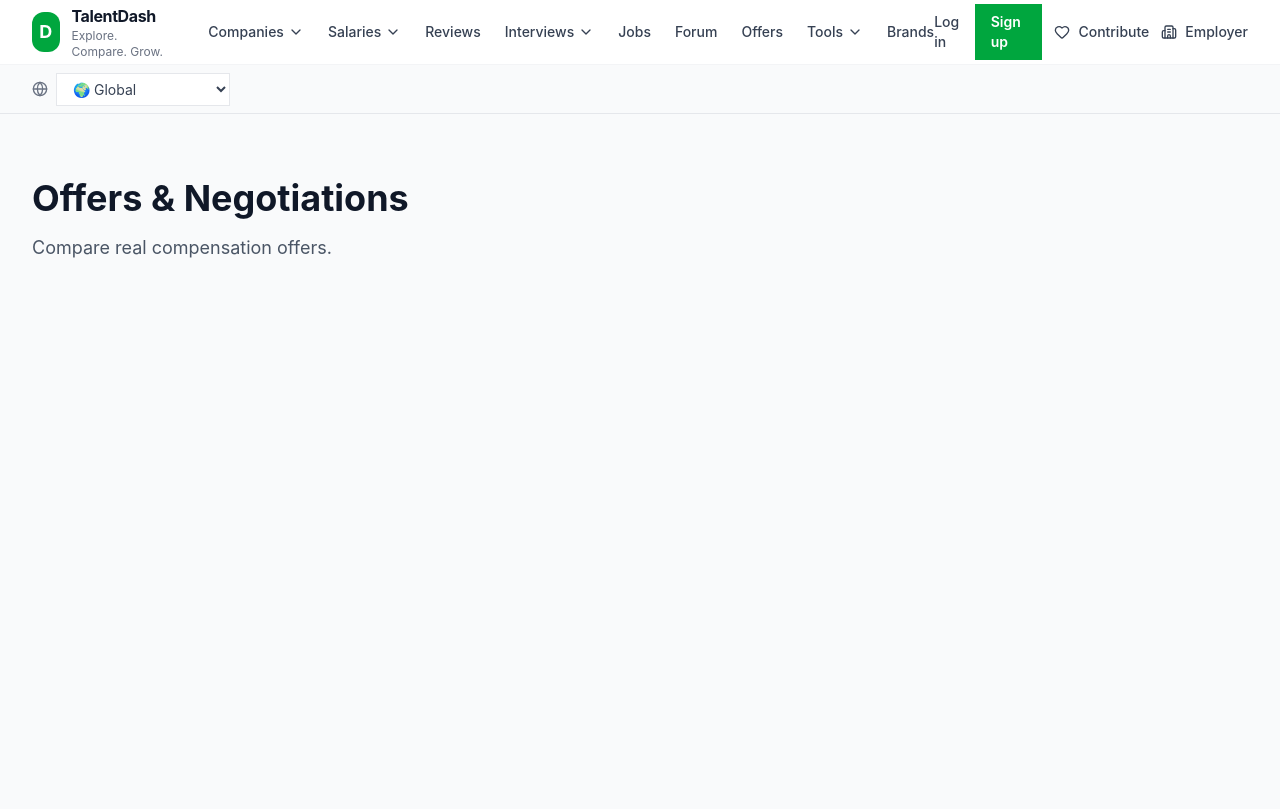
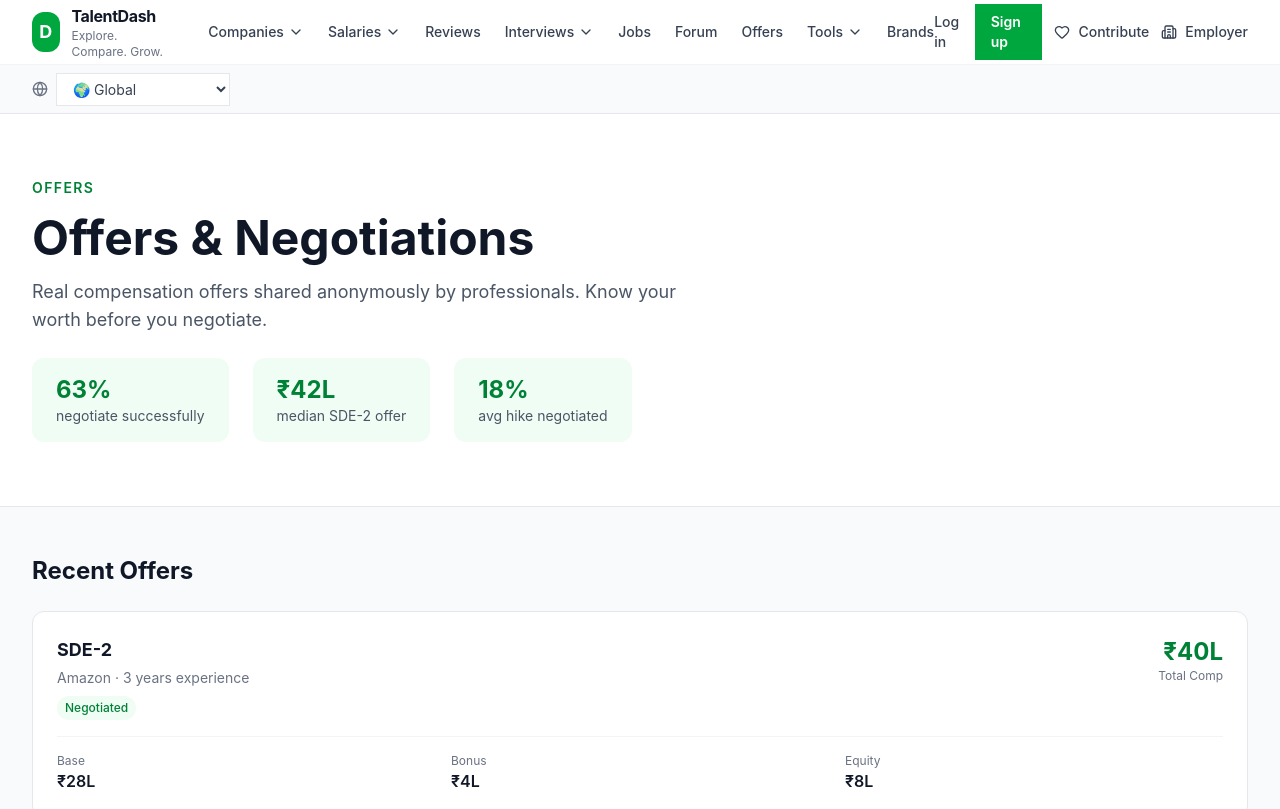
Before and after one commit to sanikakarche/-talentdash_Team1, a Next.js app in the folder apps/web/: page /offers in a window 1280 px wide. Shown: the top 809 px of the page. Built offline with nearby package versions, Linux system fonts and the light colour scheme.

Commit message:
feat: add offers page with compensation breakdown cards

```diff
--- a/apps/web/app/offers/page.tsx
+++ b/apps/web/app/offers/page.tsx
@@ -1,9 +1,71 @@
 export default function OffersPage() {
+  const offers = [
+    { role: "SDE-2", company: "Amazon", base: "₹28L", bonus: "₹4L", equity: "₹8L", total: "₹40L", yoe: "3 years", negotiated: true },
+    { role: "Senior Engineer", company: "Google", base: "₹40L", bonus: "₹8L", equity: "₹20L", total: "₹68L", yoe: "5 years", negotiated: true },
+    { role: "Product Manager", company: "Microsoft", base: "₹32L", bonus: "₹6L", equity: "₹12L", total: "₹50L", yoe: "4 years", negotiated: false },
+    { role: "Data Scientist", company: "Flipkart", base: "₹22L", bonus: "₹3L", equity: "₹5L", total: "₹30L", yoe: "2 years", negotiated: true },
+    { role: "Frontend Developer", company: "Swiggy", base: "₹18L", bonus: "₹2L", equity: "₹4L", total: "₹24L", yoe: "2 years", negotiated: false },
+  ];
+
   return (
     <main className="min-h-screen bg-gray-50">
-      <div className="mx-auto max-w-7xl px-4 py-16 sm:px-6 lg:px-8">
-        <h1 className="text-4xl font-bold text-gray-900">Offers & Negotiations</h1>
-        <p className="mt-4 text-lg text-gray-600">Compare real compensation offers.</p>
+      <section className="bg-white border-b border-gray-200">
+        <div className="mx-auto max-w-7xl px-4 py-16 sm:px-6 lg:px-8">
+          <p className="text-sm font-semibold uppercase tracking-widest text-green-700">Offers</p>
+          <h1 className="mt-4 text-5xl font-bold text-gray-900">Offers & Negotiations</h1>
+          <p className="mt-4 text-lg text-gray-600 max-w-2xl">Real compensation offers shared anonymously by professionals. Know your worth before you negotiate.</p>
+          <div className="mt-6 flex gap-6">
+            <div className="bg-green-50 rounded-xl px-6 py-4">
+              <p className="text-2xl font-bold text-green-700">63%</p>
+              <p className="text-sm text-gray-600">negotiate successfully</p>
+            </div>
+            <div className="bg-green-50 rounded-xl px-6 py-4">
+              <p className="text-2xl font-bold text-green-700">₹42L</p>
+              <p className="text-sm text-gray-600">median SDE-2 offer</p>
+            </div>
+            <div className="bg-green-50 rounded-xl px-6 py-4">
+              <p className="text-2xl font-bold text-green-700">18%</p>
+              <p className="text-sm text-gray-600">avg hike negotiated</p>
+            </div>
+          </div>
+        </div>
+      </section>
+
+      <div className="mx-auto max-w-7xl px-4 py-12 sm:px-6 lg:px-8">
+        <h2 className="text-2xl font-bold text-gray-900 mb-6">Recent Offers</h2>
+        <div className="flex flex-col gap-4">
+          {offers.map((offer) => (
+            <div key={offer.role + offer.company} className="bg-white rounded-xl border border-gray-200 p-6 hover:shadow-md transition-shadow">
+              <div className="flex items-start justify-between gap-4">
+                <div>
+                  <h3 className="font-bold text-gray-900 text-lg">{offer.role}</h3>
+                  <p className="text-sm text-gray-500 mt-1">{offer.company} · {offer.yoe} experience</p>
+                  {offer.negotiated && (
+                    <span className="mt-2 inline-block text-xs font-medium text-green-700 bg-green-50 px-2 py-1 rounded-full">Negotiated</span>
+                  )}
+                </div>
+                <div className="text-right">
+                  <p className="text-2xl font-bold text-green-700">{offer.total}</p>
+                  <p className="text-xs text-gray-500">Total Comp</p>
+                </div>
+              </div>
+              <div className="mt-4 grid grid-cols-3 gap-4 border-t border-gray-100 pt-4">
+                <div>
+                  <p className="text-xs text-gray-500">Base</p>
+                  <p className="font-semibold text-gray-900">{offer.base}</p>
+                </div>
+                <div>
+                  <p className="text-xs text-gray-500">Bonus</p>
+                  <p className="font-semibold text-gray-900">{offer.bonus}</p>
+                </div>
+                <div>
+                  <p className="text-xs text-gray-500">Equity</p>
+                  <p className="font-semibold text-gray-900">{offer.equity}</p>
+                </div>
+              </div>
+            </div>
+          ))}
+        </div>
       </div>
     </main>
   );
```
